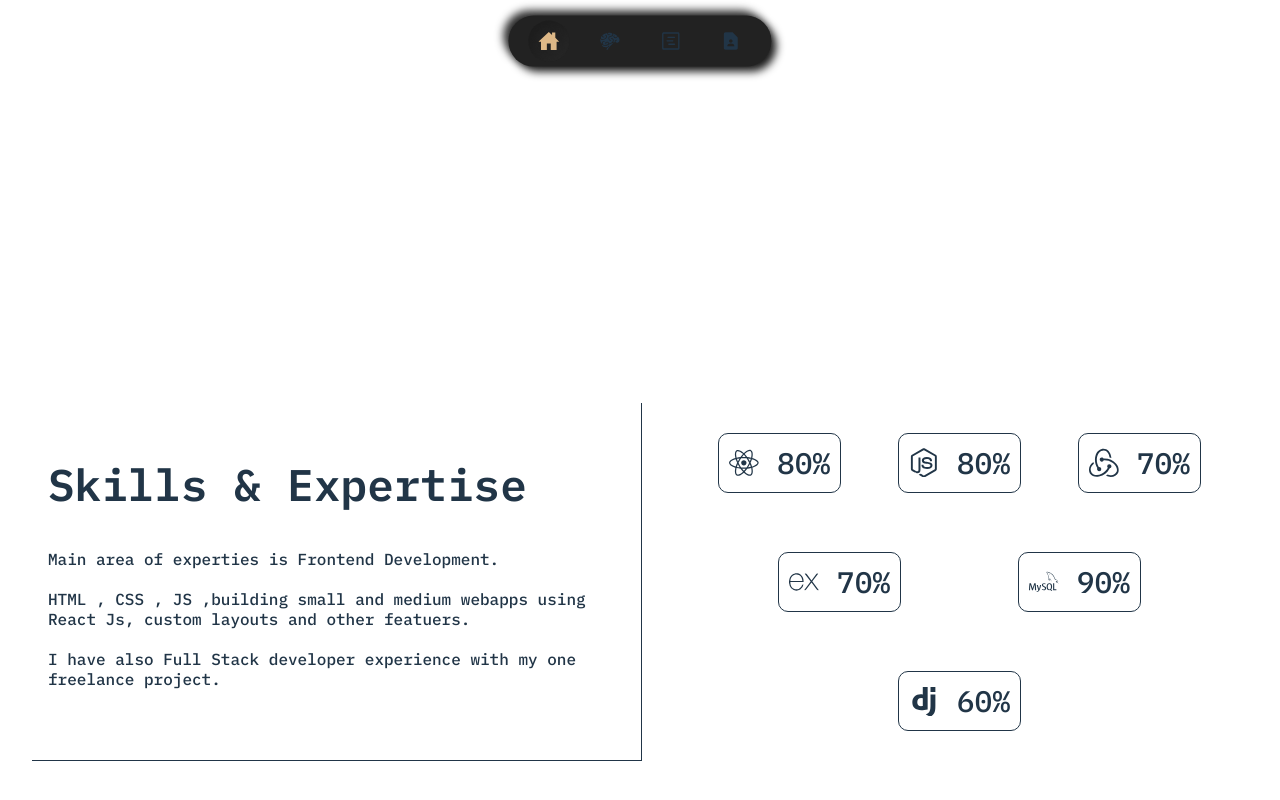
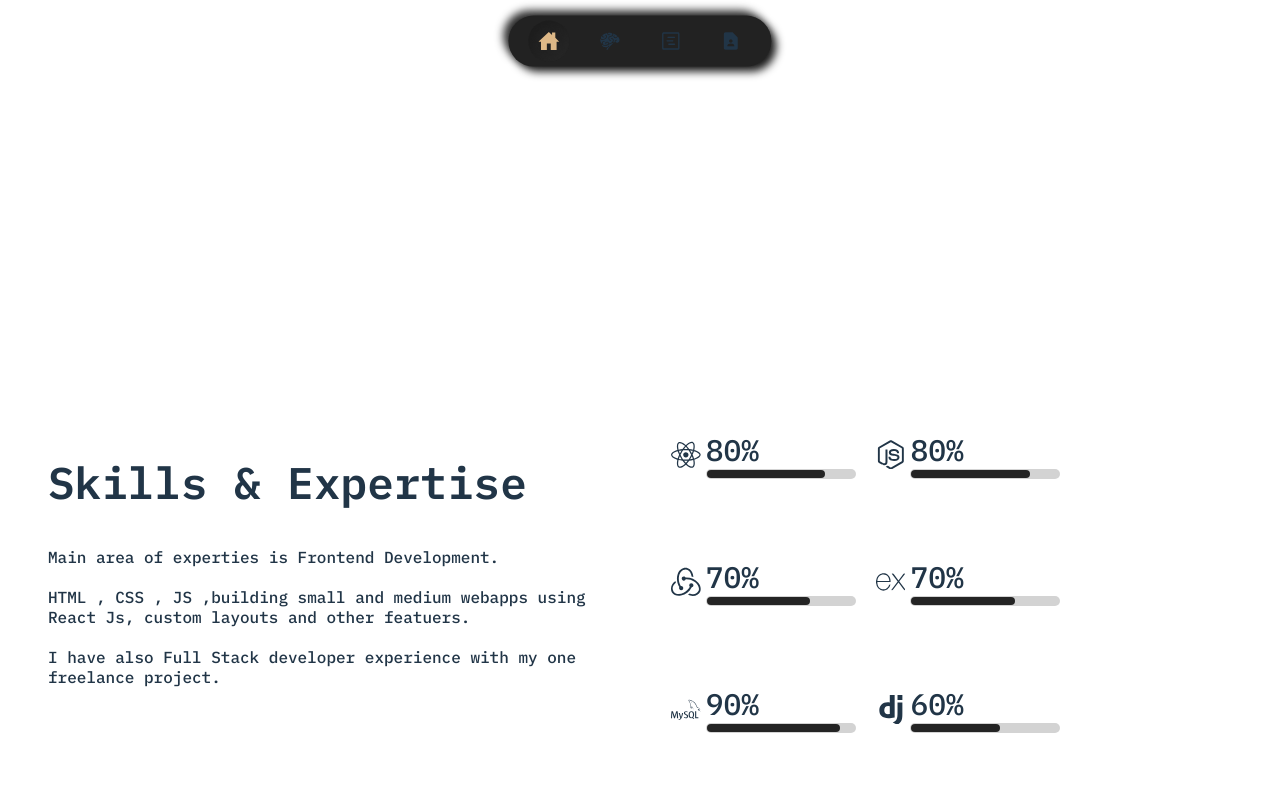
Before and after one commit to GulamAhmad-HiPER/portfolio, a React (Vite) app: page / in a window 1280 px wide. Shown: the part 698-1498 px from the top of the page. Built offline with nearby package versions, Linux system fonts and the light colour scheme.

Commit message:
skill page animation changes

```diff
--- /dev/null
+++ b/src/components/Counter/Counter.css
@@ -0,0 +1,27 @@
+progress[value] {
+    --color: #242424; /* the progress color */
+    --background: lightgrey; /* the background color */
+
+    -webkit-appearance: none;
+    -moz-appearance: none;
+    appearance: none;
+    border: none;
+    width: 150px;
+    height:10px;
+    margin: 0 10px;
+    border-radius: 10em;
+    background: var(--background);
+    padding:1px;
+  }
+  progress[value]::-webkit-progress-bar {
+    border-radius: 10em;
+    background: var(--background);
+  }
+  progress[value]::-webkit-progress-value {
+    border-radius: 10em;
+    background: var(--color);
+  }
+  progress[value]::-moz-progress-bar {
+    border-radius: 10em;
+    background: var(--color);
+  }
--- a/src/components/Counter/CounterAnimation.jsx
+++ b/src/components/Counter/CounterAnimation.jsx
@@ -1,5 +1,6 @@
 /* eslint-disable react/prop-types */
-import  { useState, useEffect, useRef } from 'react';
+import { useState, useEffect, useRef } from "react";
+import "./Counter.css";
 
 const CounterAnimation = ({ start, end, duration }) => {
   const [count, setCount] = useState(start);
@@ -24,7 +25,7 @@ const CounterAnimation = ({ start, end, duration }) => {
 
     const options = {
       root: null,
-      rootMargin: '0px',
+      rootMargin: "0px",
       threshold: 0.5, // Adjust as needed; 0.5 means when 50% of the element is visible
     };
 
@@ -45,7 +46,12 @@ const CounterAnimation = ({ start, end, duration }) => {
     };
   }, [start, end, duration]);
 
-  return <div ref={counterRef}>{count}</div>;
+  return (
+    <div style={{display:"flex",flexDirection:"column"}}>
+      <label htmlFor="file">{count}%</label>
+      <progress id="file" ref={counterRef} value={count} max="100" style={{margin:"0"}}/>
+    </div>
+  );
 };
 
 export default CounterAnimation;
--- a/src/components/Menu/Menu.jsx
+++ b/src/components/Menu/Menu.jsx
@@ -25,7 +25,7 @@ const Menu = () => {
       if (
         homeElement &&
         scrollPosition >= homeElement?.offsetTop &&
-        scrollPosition < skillElement?.offsetTop /2
+        scrollPosition < skillElement?.offsetTop
       ) {
         setActive({
           home: true,
@@ -35,7 +35,7 @@ const Menu = () => {
         });
       } else if (
         skillElement &&
-        scrollPosition >= skillElement.offsetTop /2
+        scrollPosition >= skillElement.offsetTop
       ) {
         setActive({
           home: false,
--- a/src/pages/Skills/Skill.jsx
+++ b/src/pages/Skills/Skill.jsx
@@ -31,37 +31,32 @@ const Skill = () => {
         </p>
       </div>
       <div className={style.skill_view}>
-        <div>
         <p>
-            <FaReact></FaReact>&nbsp;
-            <CounterAnimation start={0} end={80} duration={1500}/>%
+          <FaReact></FaReact>
+          <CounterAnimation start={0} end={80} duration={1500} />
         </p>
         <p>
-            <FaNodeJs></FaNodeJs>&nbsp;
-            <CounterAnimation start={0} end={80} duration={1500}/>%
-
+          <FaNodeJs></FaNodeJs>
+          <CounterAnimation start={0} end={80} duration={1500} />
         </p>
         <p>
-            <SiRedux></SiRedux>&nbsp;
-            <CounterAnimation start={0} end={70} duration={1500}/>%
+          <SiRedux></SiRedux>
+          <CounterAnimation start={0} end={70} duration={1500} />
         </p>
-        </div>
-        <div>
+
         <p>
-            <SiExpress></SiExpress>&nbsp;
-            <CounterAnimation start={0} end={70} duration={1500}/>%
+          <SiExpress></SiExpress>
+          <CounterAnimation start={0} end={70} duration={1500} />
         </p>
         <p>
-            <SiMysql></SiMysql>&nbsp;
-            <CounterAnimation start={0} end={90} duration={1500}/>%
+          <SiMysql></SiMysql>
+          <CounterAnimation start={0} end={90} duration={1500} />
         </p>
-        </div>
-        <div>
+
         <p>
-            <SiDjango></SiDjango>&nbsp;
-            <CounterAnimation start={0} end={60} duration={1500}/>%
+          <SiDjango></SiDjango>
+          <CounterAnimation start={0} end={60} duration={1500} />
         </p>
-        </div>
       </div>
     </section>
   );
--- a/src/pages/Skills/Skill.module.css
+++ b/src/pages/Skills/Skill.module.css
@@ -16,45 +16,18 @@
 }
 .skill_container {
   padding: 1rem;
-  position: relative;
-  border-right: 1px solid;
-  border-bottom: 1px solid;
-  &::after {
-    content: "";
-    position: absolute;
-    right: -10px;
-    top: 20px;
-    width: 1px;
-    height: 90%;
-    background-color: white;
-  }
-  &::before {
-    content: "";
-    position: absolute;
-    margin: 0 auto;
-    bottom: -10px;
-    width: 95%;
-    height: 1px;
-    background-color: white;
-  }
 }
 
 .skill_view {
   margin-left: 20px;
   font-size: clamp(1rem, 0.7143rem + 1.4286vw, 2rem);
   display: flex;
-  flex-direction: column;
-  justify-content: space-evenly;
-  & > div {
+  flex-wrap: wrap;
+  gap:20px;
+  position: relative;
+  & p{
     display: flex;
-    justify-content: space-evenly;
-    gap:10px;
-    & p {
-      border: 1px solid;
-      display: flex;
-      align-items: center;
-      padding: 10px;
-      border-radius: 10px;
-    }
+    gap:5px;
+    align-items: center;
   }
 }
```
Lines whose indentation alone changed are shown as unchanged.
